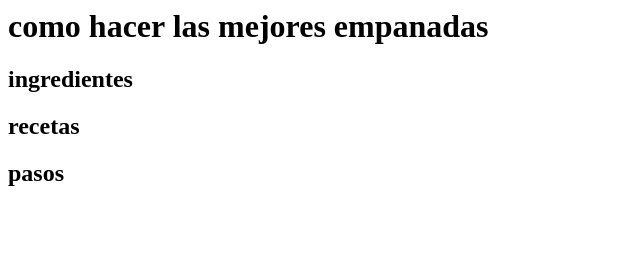
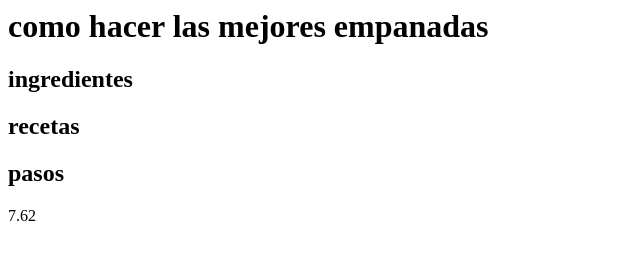
Before and after one commit to maurigall2000-byte/Repo-de-prueba, a plain HTML site: page index.html in a window 1280 px wide. Shown: the full height of the page, 0-640 px from the left. Drawn offline with Linux system fonts and the light colour scheme.

Commit message:
AGREGUE PARRAFO

```diff
--- a/index.html
+++ b/index.html
@@ -10,6 +10,7 @@
         <h2>ingredientes</h2>
         <h2>recetas</h2>
         <h2>pasos</h2>
+        <p>7.62</p>
     </body>
 
 </html>
```
